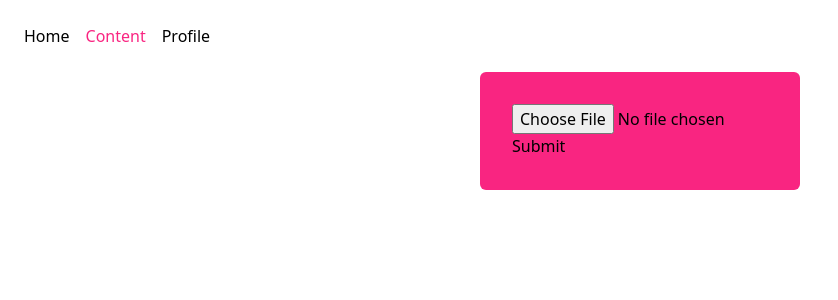
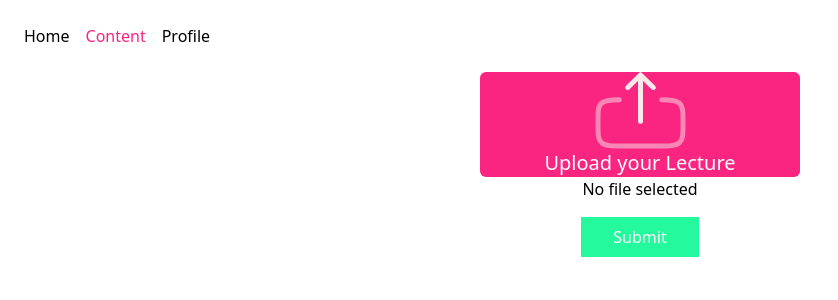
Before and after one commit to Venler34/Firestarter, a Next.js app in the folder frontend/my-project/: page / in a window 1280 px wide. Shown: the top 300 px of the page, without its empty margins (0-838 px from the left). Built offline with nearby package versions, Linux system fonts and the light colour scheme.

Commit message:
Made content buttons more nicer

```diff
--- a/frontend/my-project/components/uploadbutton.tsx
+++ b/frontend/my-project/components/uploadbutton.tsx
@@ -33,9 +33,23 @@ export default function UploadButton() {
         }
     }
     return (
-        <form className="bg-[#F92581] rounded-md content-center w-3/12 p-8" encType="multipart/form-data" onSubmit={onSubmit}>
-            <input type="file" onChange={handleFileChange}/>
-            <input type="submit"/>
+        <form className="w-3/12" encType="multipart/form-data" onSubmit={onSubmit}>
+            <div className="bg-[#F92581] rounded-md">
+                <label className="w-max" htmlFor="fileInput">
+                    <svg className="block m-auto"xmlns="http://www.w3.org/2000/svg" width="91" height="77" viewBox="0 0 91 77" fill="none">
+                        <path opacity="0.5" d="M66.75 27.8571C75.9937 27.8997 81.0003 28.2441 84.2643 30.9705C88 34.0909 88 39.1106 88 49.15V52.7C88 62.743 88 67.7627 84.2643 70.8831C80.5328 74 74.519 74 62.5 74H28.5C16.481 74 10.4672 74 6.73575 70.8831C3 67.7591 3 62.743 3 52.7V49.15C3 39.1106 3 34.0909 6.73575 30.9705C9.99975 28.2441 15.0063 27.8997 24.25 27.8571" stroke="#F9E9E9" stroke-width="5" stroke-linecap="round"/>
+                        <path d="M45.5 49.15V3M45.5 3L58.25 15.425M45.5 3L32.75 15.425" stroke="#F9E9E9" strokeWidth="5" stroke-linecap="round" stroke-linejoin="round"/>
+                    </svg>
+                    <p className="text-xl text-center text-[#FFF]">Upload your Lecture</p>
+                </label>
+                <input id="fileInput" className="text-[#F92581] hidden"type="file" onChange={handleFileChange}/>
+            </div>
+            <div className="text-center">
+                {selectedFile?.name || "No file selected"}
+            </div>
+            <div className="my-4 flex justify-center">
+                <input className="bg-[#25F99D] py-2 px-8 text-[#FFF]"type="submit"/>
+            </div>
         </form>
     )
 }
```
Also changed, not shown: 2 other files (tests, documents, lock files or other folders).
